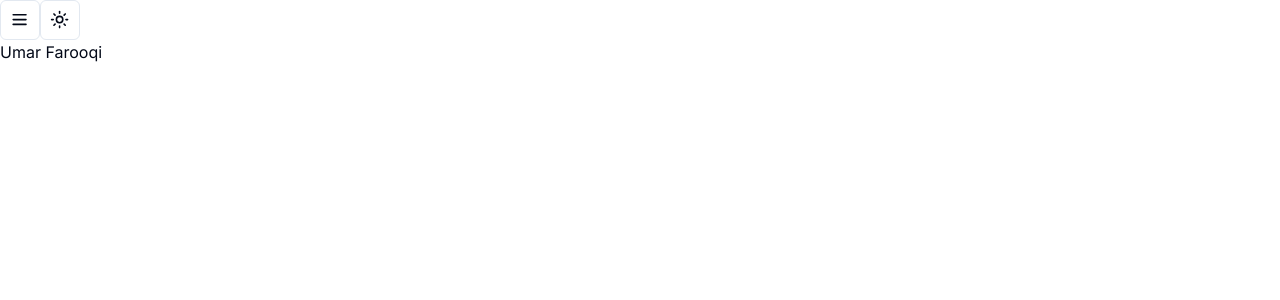
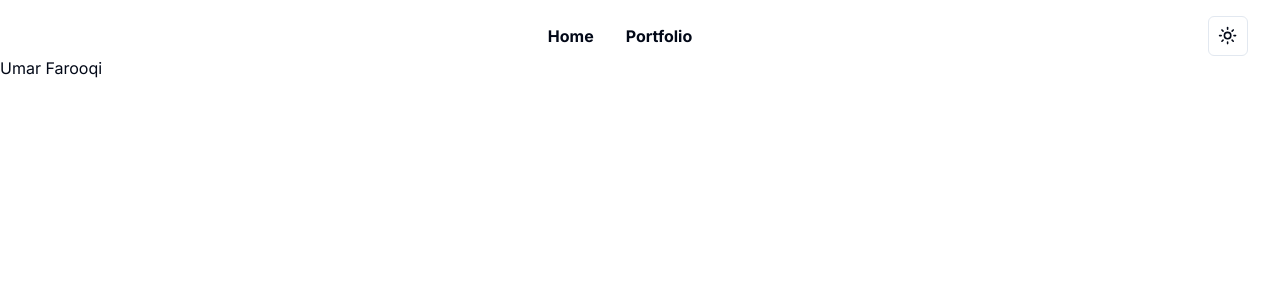
Before and after one commit to Skoomar/umar-farooqi, a Next.js app: page / in a window 1280 px wide. Shown: the top 300 px of the page. Built offline with nearby package versions, Linux system fonts and the light colour scheme.

Commit message:
NavMenu concept

```diff
--- a/package.json
+++ b/package.json
@@ -13,6 +13,7 @@
   "dependencies": {
     "@radix-ui/react-dialog": "^1.0.5",
     "@radix-ui/react-dropdown-menu": "^2.0.6",
+    "@radix-ui/react-navigation-menu": "^1.1.4",
     "@radix-ui/react-slot": "^1.0.2",
     "class-variance-authority": "^0.7.0",
     "clsx": "^2.1.1",
--- a/src/app/page.tsx
+++ b/src/app/page.tsx
@@ -4,6 +4,7 @@ export default function Home() {
     return (
         <div>
             <NavMenu />
+
             <h1>Umar Farooqi</h1>
         </div>
     );
--- a/src/components/NavMenu/NavMenu.tsx
+++ b/src/components/NavMenu/NavMenu.tsx
@@ -7,20 +7,24 @@ import { Button } from "@/components/ui/button";
 import Link from "next/link";
 
 const NavMenu = () => (
-    <div>
+    <div className="flex justify-between pt-4 px-8">
         <Sheet>
             <SheetTrigger asChild>
-                <Button variant="outline" size="icon">
+                <Button className="lg:hidden" variant="outline" size="icon">
                     <LuMenu className="h-[1.2rem] w-[1.2rem] rotate-0 scale-100 transition-shadow " />
                 </Button>
             </SheetTrigger>
             <SheetContent side="left">
-                <div className="grid gap-2 py-6">
-                    <Link href="/">Home</Link>
-                    <Link href="/">Portfolio</Link>
+                <div className="flex flex-col gap-2 py-5">
+                    <Link href="/" className="text-lg">Home</Link>
+                    <Link href="/" className="text-lg">Portfolio</Link>
                 </div>
             </SheetContent>
         </Sheet>
+        <nav className="m-auto hidden lg:flex gap-8 font-bold">
+            <Link href="/">Home</Link>
+            <Link href="/portfolio">Portfolio</Link>
+        </nav>
         <LightDarkToggle />
     </div>
 );
```
Also changed, not shown: 1 other file (tests, documents, lock files or other folders).
